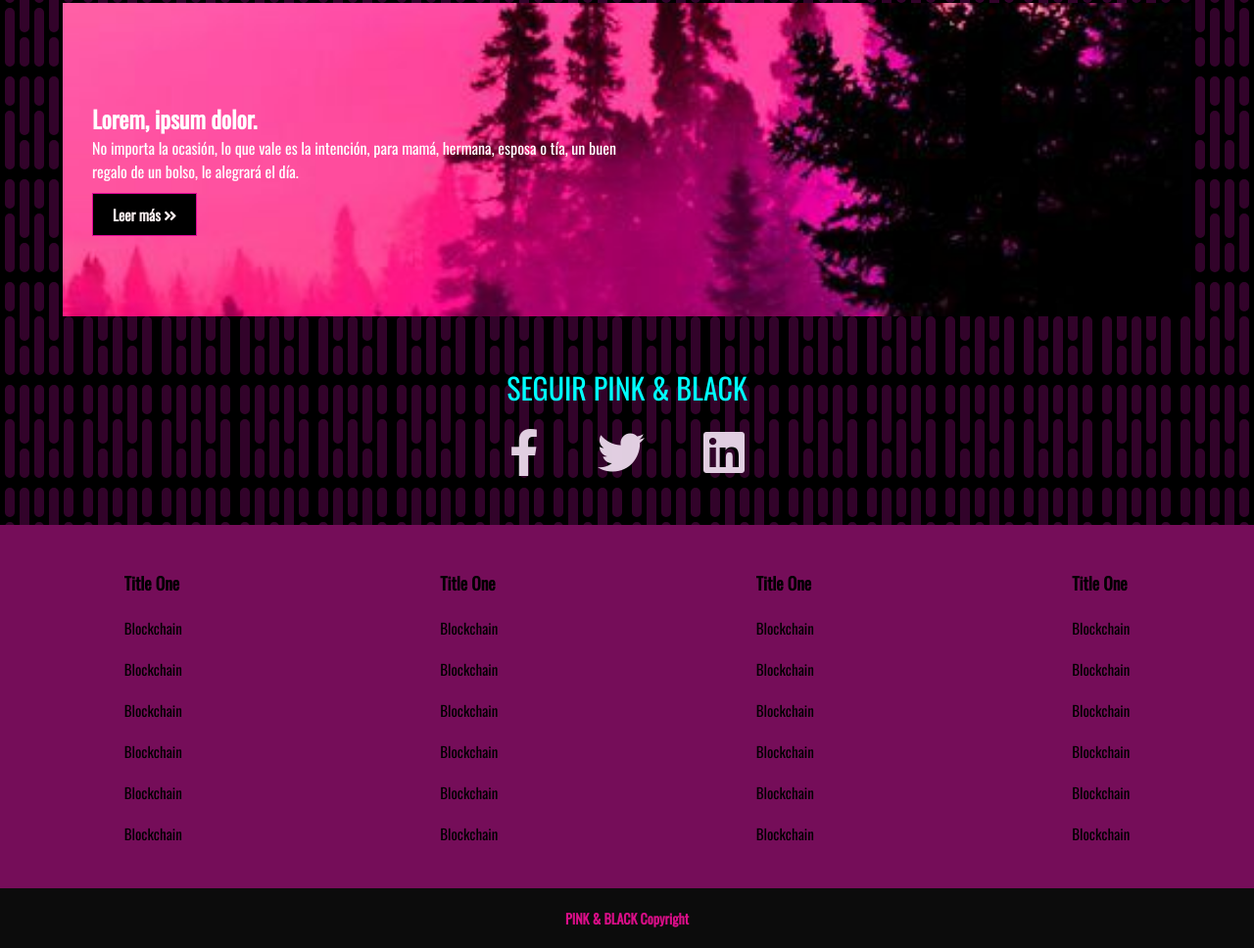
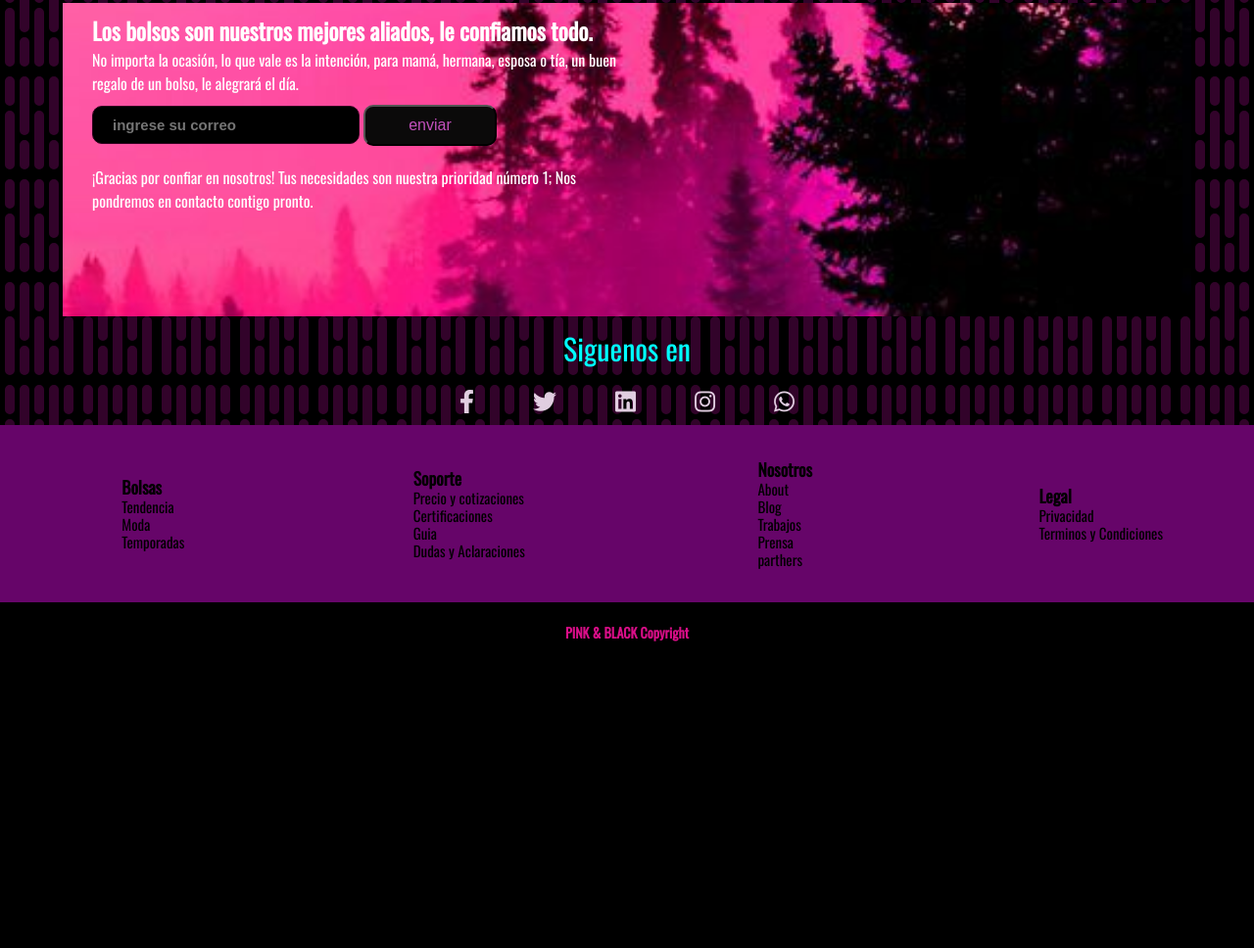
Before and after one commit to carlosgomez900/mi-primer-pagina-web, a plain HTML site: page index.html in a window 1280 px wide. Shown: the part 1292-2260 px from the top of the page at 98% size. After the commit the page ends 1968 px from the top, so only its background shows below. Drawn offline with nearby package versions, Linux system fonts and the light colour scheme.

Commit message:
se termina proyecto
se termina proyectp

```diff
--- a/index.html
+++ b/index.html
@@ -131,24 +131,34 @@
 
         <section class="cards-banner-two">
             <div class="content">
-                <h2>Lorem, ipsum dolor.</h2>
+                <h2>Los bolsos son nuestros mejores aliados, le confiamos todo.</h2>
                 <p>No importa la ocasión, lo que vale es la intención, para mamá, hermana, esposa o tía, un buen regalo de un bolso, le alegrará el día.</p>
-                <a href="#" class="btn">Leer más <i class="fas fa-angle-double-right"></i></a>
+
+                <section class="email">
+                 <input class="control-1" type="email" name="ingresa tu correo" id="ingresa su correo" placeholder="ingrese su correo">
+                 <input class="botons" type="submit" value="enviar">
+                 <p>¡Gracias por confiar en nosotros! Tus necesidades son nuestra prioridad número 1; Nos pondremos en contacto contigo pronto.
+                 </p>
+                </section>
             </div>
         </section>
 
+
+<!--SOCIALES-->
 <section class="social">
-             <p> SEGUIR PINK & BLACK</p>
-             <div class=" links ">
-                <a href="#">
-                    <i class="fab fa-facebook-f"></i>
+    <p>Siguenos en </p>
+    <div class="links">
+      <a href="https://facebook.com"><i class="fab fa-facebook-f"></i>
       </a>
-                <a href="#">
-                    <i class="fab fa-twitter"></i>
+      <a href="https://twitter.com"> <i class="fab fa-twitter"></i>
       </a>
-                <a href="#">
-                    <i class="fab fa-linkedin"></i>
+      <a href="https://linkdin.com"> <i class="fab fa-linkedin"></i>
       </a>
+      <a href="https://instagram.com/"> <i class="fab fa-instagram"></i>
+      </a>
+      <a href="https://whatsapp.com/"> <i class="fab fa-whatsapp"></i>
+      </a>
+
     </div>
   </section>
 
@@ -159,101 +169,71 @@
             <ul>
                 <li>
                     <a href="#">
-                        <h3>Title One</h3>
+                        <h3>Bolsas</h3>
                     </a>
                 </li>
                 <li>
-                    <a href="#">Blockchain</a>
+                    <a href="#">Tendencia</a>
                 </li>
                 <li>
-                    <a href="#">Blockchain</a>
+                    <a href="#">Moda</a>
                 </li>
                 <li>
-                    <a href="#">Blockchain</a>
-                </li>
-                <li>
-                    <a href="#">Blockchain</a>
-                </li>
-                <li>
-                    <a href="#">Blockchain</a>
-                </li>
-                <li>
-                    <a href="#">Blockchain</a>
+                    <a href="#">Temporadas</a>
                 </li>
             </ul>
             <ul>
                 <li>
                     <a href="#">
-                        <h3>Title One</h3>
+                        <h3>Soporte</h3>
                     </a>
                 </li>
                 <li>
-                    <a href="#">Blockchain</a>
+                    <a href="#">Precio y cotizaciones</a>
                 </li>
                 <li>
-                    <a href="#">Blockchain</a>
+                    <a href="#">Certificaciones</a>
                 </li>
                 <li>
-                    <a href="#">Blockchain</a>
+                    <a href="#">Guia</a>
                 </li>
                 <li>
-                    <a href="#">Blockchain</a>
-                </li>
-                <li>
-                    <a href="#">Blockchain</a>
-                </li>
-                <li>
-                    <a href="#">Blockchain</a>
+                    <a href="#">Dudas y Aclaraciones</a>
                 </li>
             </ul>
             <ul>
                 <li>
                     <a href="#">
-                        <h3>Title One</h3>
+                        <h3>Nosotros</h3>
                     </a>
                 </li>
                 <li>
-                    <a href="#">Blockchain</a>
+                    <a href="#">About</a>
                 </li>
                 <li>
-                    <a href="#">Blockchain</a>
+                    <a href="#">Blog</a>
                 </li>
                 <li>
-                    <a href="#">Blockchain</a>
+                    <a href="#">Trabajos</a>
                 </li>
                 <li>
-                    <a href="#">Blockchain</a>
+                    <a href="#">Prensa</a>
                 </li>
                 <li>
-                    <a href="#">Blockchain</a>
-                </li>
-                <li>
-                    <a href="#">Blockchain</a>
+                    <a href="#">parthers</a>
                 </li>
             </ul>
             <ul>
                 <li>
                     <a href="#">
-                        <h3>Title One</h3>
+                        <h3>Legal</h3>
                     </a>
                 </li>
                 <li>
-                    <a href="#">Blockchain</a>
+                    <a href="#">Privacidad</a>
                 </li>
                 <li>
-                    <a href="#">Blockchain</a>
-                </li>
-                <li>
-                    <a href="#">Blockchain</a>
-                </li>
-                <li>
-                    <a href="#">Blockchain</a>
-                </li>
-                <li>
-                    <a href="#">Blockchain</a>
-                </li>
-                <li>
-                    <a href="#">Blockchain</a>
+                    <a href="#">Terminos y Condiciones</a>
                 </li>
             </ul>
         </div>
--- a/styles.css
+++ b/styles.css
@@ -54,12 +54,12 @@ ul{
 }
 
 .nav-main ul li a:hover{
-    border-bottom: 2px solid rgb(83, 2, 60);
+    border-bottom: 2px solid rgb(141, 0, 91);
 }
 
 .nav-main ul.nav-menu{
     flex: 1;
-    margin-left: 20px;
+    margin-left: 10px;
 }
 
 .menu-btn{
@@ -165,28 +165,62 @@ hr{
     width: 100%;
     height: 320px;
     background: url(./img/pink-sky-pink-black.jpg)no-repeat center center/cover;
-}
+    }
+
+
 
 .cards-banner-two .content {
     width: 50%;
-    padding: 100px 0 0 30px;
+    padding: 10px 0 0 30px;
     color: white;
 }
+.cards-banner-two .email .control-1{
+    width: 50%;
+    border: 0;
+    font-weight:bold;
+    padding: 10px 20px;
+    background:black ;
+    color: rgb(243, 20, 169);
+    font-size: 15px;
+    border: 1px solid rgb(49, 1, 31);
+    margin: 10px 0;
+    border-radius: 10px;
+    margin-bottom: 20px;
+}
+
+.cards-banner-two .email .botons{
+    width: 25%;
+
+    background: rgb(11, 10, 10);
+    padding: 10px 20px;
+    color:rgb(194, 80, 188);
+    margin: 10px 0;
+    font-size: 16px;
+    border-radius: 10px;
+    margin-bottom: 20px;
+   }
+
+
+.social {
+    margin-bottom: 40px;
+    margin: 50px;
+}
+
 
 /*SOCIAL*/
 .social {
-    margin: 50px;
+    margin: 10px;
 }
 
 .social p {
-    text-align: center;
+    text-align:center;
     font-size: 30px;
     margin-bottom: 20px;
     color: aqua;
 }
 
 .links {
-    display: flex;
+    display:flex;
     align-items: center;
     justify-content: center;
 }
@@ -197,15 +231,16 @@ hr{
 }
 
 .links a i {
-    font-size: 3rem;
+    font-size: 1.5rem;
 }
 
 /* FOOTER LINKS */
 .footer-links a {
     color:black;
 }
+
 .footer-links {
-    background:rgb(117, 13, 89);
+    background:rgb(102, 5, 105);
     font-size: 15px;
     padding: 35px 0;
 }
@@ -219,15 +254,16 @@ hr{
 }
 
 .footer-container ul {
-    margin: 0 auto;
+    margin: auto;
 }
 
 .footer-container ul li {
-    line-height: 2.8;
+    line-height: 1.2;
 }
 
+
 .footer {
-    background: rgb(12, 12, 12);
+    background: rgb(0, 0, 0);
     color: rgb(218, 14, 136);
     font-size: 12px;
     padding: 20px 0;
@@ -298,6 +334,5 @@ hr{
        padding: 60px 20px;
     }
     .footer-links .footer-container {
-        grid-template-columns: 1fr;
-    }
+        grid-template-columns: repeat(2, 1fr);    }
 }
```
Lines whose indentation alone changed are shown as unchanged.
